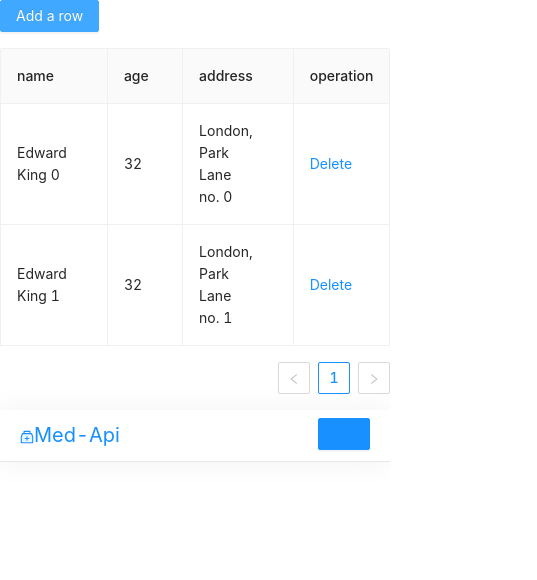
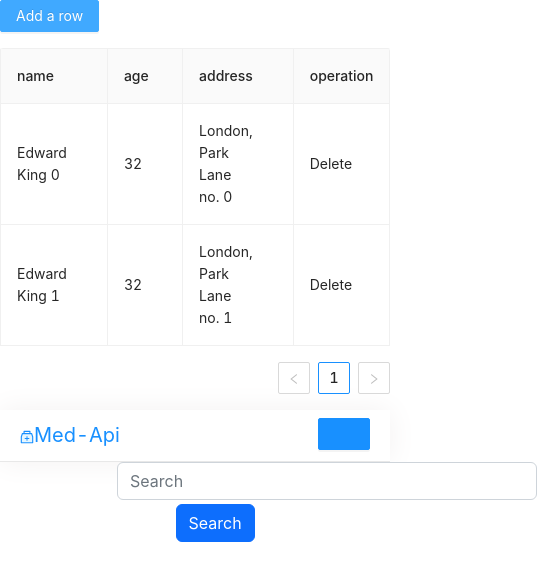
Before and after one commit to nabin47/med-api, a React (Create React App) app in the folder client/: page / in a window 390 px wide. Shown: the top 580 px of the page, 537 px wide, since content can reach past the window. Built offline with nearby package versions, Linux system fonts and the light colour scheme.

Commit message:
Implement search bar on home page

```diff
--- a/client/package.json
+++ b/client/package.json
@@ -9,6 +9,8 @@
         "@testing-library/user-event": "^13.5.0",
         "antd": "^4.23.6",
         "axios": "^1.1.3",
+        "bootstrap": "^5.2.2",
+        "jquery": "^3.6.1",
         "lodash": "^4.17.21",
         "react": "^18.2.0",
         "react-dom": "^18.2.0",
--- a/client/src/App.css
+++ b/client/src/App.css
@@ -127,9 +127,14 @@
     padding: 10px 20px;
   }
 
+  .search-bar-dropdown {
+    margin-left: 10%;
+    margin-right: 10%;
+  }
+
 }
 
-@media (min-width: 767px){
+/* @media (min-width: 767px){
   .nav-item {
     margin-top: 4%;
   }
@@ -146,4 +151,21 @@
   .menuCon .rightMenu {
     float: right;
   }
+} */
+
+.search-bar-dropdown {
+  width: 30em;
+  margin-left: 30%;
+  margin-right: auto;
 }
+
+.btn {
+  margin-left: 45%;
+  margin-right: 45%;
+  margin-top: 1%;
+}
+
+#results {
+  position: absolute;
+  width: inherit;
+}
--- a/client/src/App.js
+++ b/client/src/App.js
@@ -1,12 +1,30 @@
+import React, {useState} from 'react';
 import Navbar from './components/Navbar/Navbar'
+import SearchbarDropdown from './components/SearchbarDropdown';
+import 'bootstrap/dist/css/bootstrap.min.css'
 import './App.css';
 import DataTable from './DataTable';
 
+const defaultOptions = []
+for ( let i = 0; i < 10; i++) {
+    defaultOptions.push(`Id ${i}`);
+    defaultOptions.push(`Medicine ${i}`);
+    defaultOptions.push(`Ingredients ${i}`);
+}
+
 function App() {
+  const [options, setOptions] = useState([]);
+
+  const onInputChange = (event) => {
+    setOptions(defaultOptions.filter(option => option.includes(event.target.value)));
+  }
+
   return (
     <div className="App">
       <DataTable />
       <Navbar />
+      <SearchbarDropdown options={options} onInputChange={onInputChange}/>
+      <button className='btn btn-primary'>Search</button>
     </div>
   );
 }
--- /dev/null
+++ b/client/src/components/SearchbarDropdown.js
@@ -0,0 +1,46 @@
+import React, {useEffect, useRef} from "react";
+
+const SearchbarDropdown = (props) => {
+    const {options, onInputChange} = props;
+    const ulRef=useRef();
+    const inputRef=useRef();
+
+    useEffect(() => {
+    inputRef.current.addEventListener('click', (event) => {
+      event.stopPropagation();
+      console.log('Input box clicked');
+      ulRef.current.style.display = 'flex';
+      onInputChange(event);
+    })
+
+    document.addEventListener('click', (event) => {
+      console.log('Document clicked');
+      ulRef.current.style.display = 'none';
+    });
+  }, []);
+    return(
+        <div className="search-bar-dropdown">
+            <input id="searchbar" type="text" className="form-control" placeholder="Search" ref={inputRef} onChange={onInputChange}></input>
+            <ul id="results" className="list-group" ref={ulRef}>
+                {options.map((option, index) => {
+                    return(
+                        <button
+                            type="button"
+                            key={index}
+                            className="list-group-item list-group-item-action"
+                            onClick={(e) => {
+                                inputRef.current.value=option;
+                            }}
+                        >
+                            {option}
+                        </button>
+                    )
+                })}
+            </ul>
+        </div>
+    )
+}
+
+
+
+export default SearchbarDropdown;
```
Also changed, not shown: 2 other files (tests, documents, lock files or other folders). Lines whose indentation alone changed are shown as unchanged.
